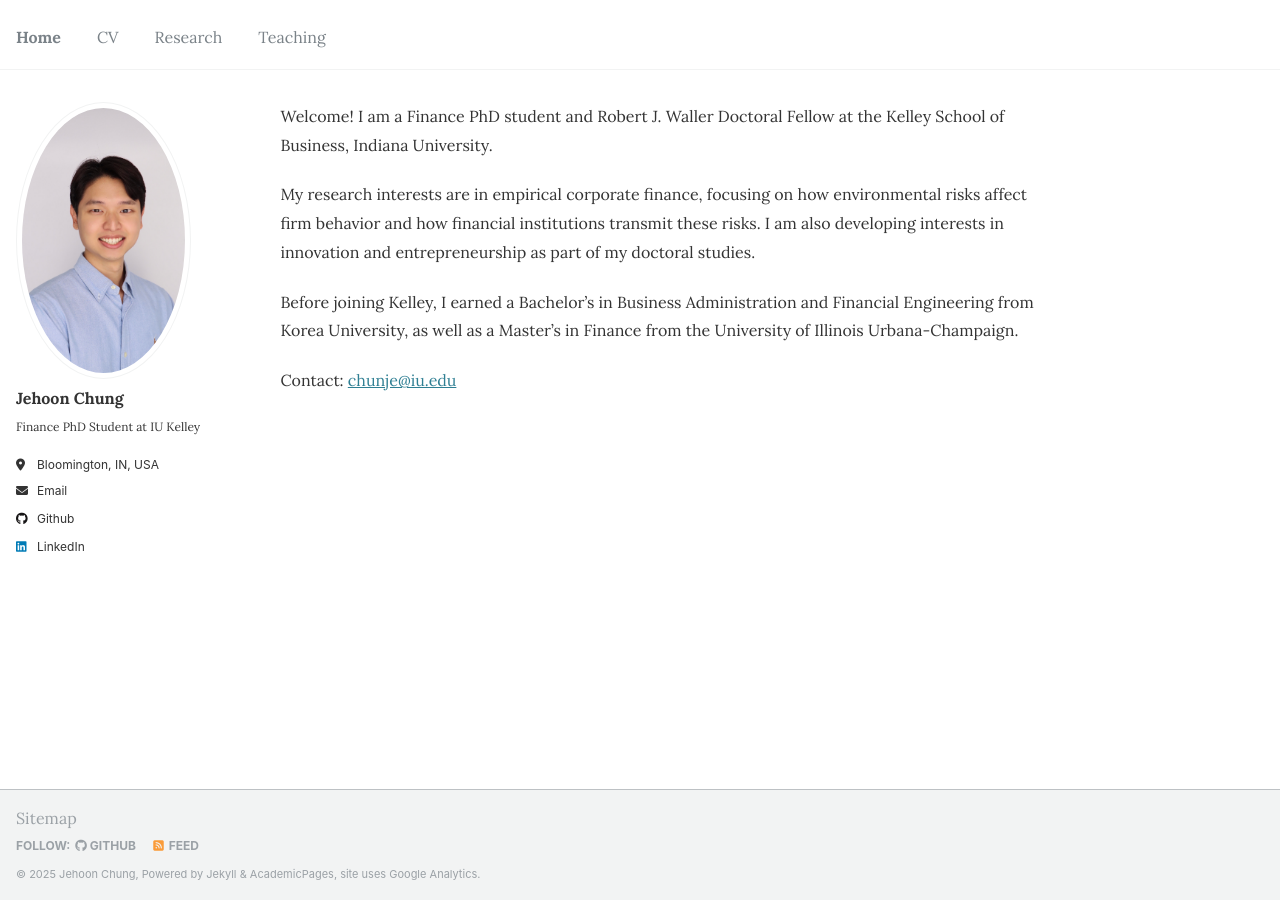
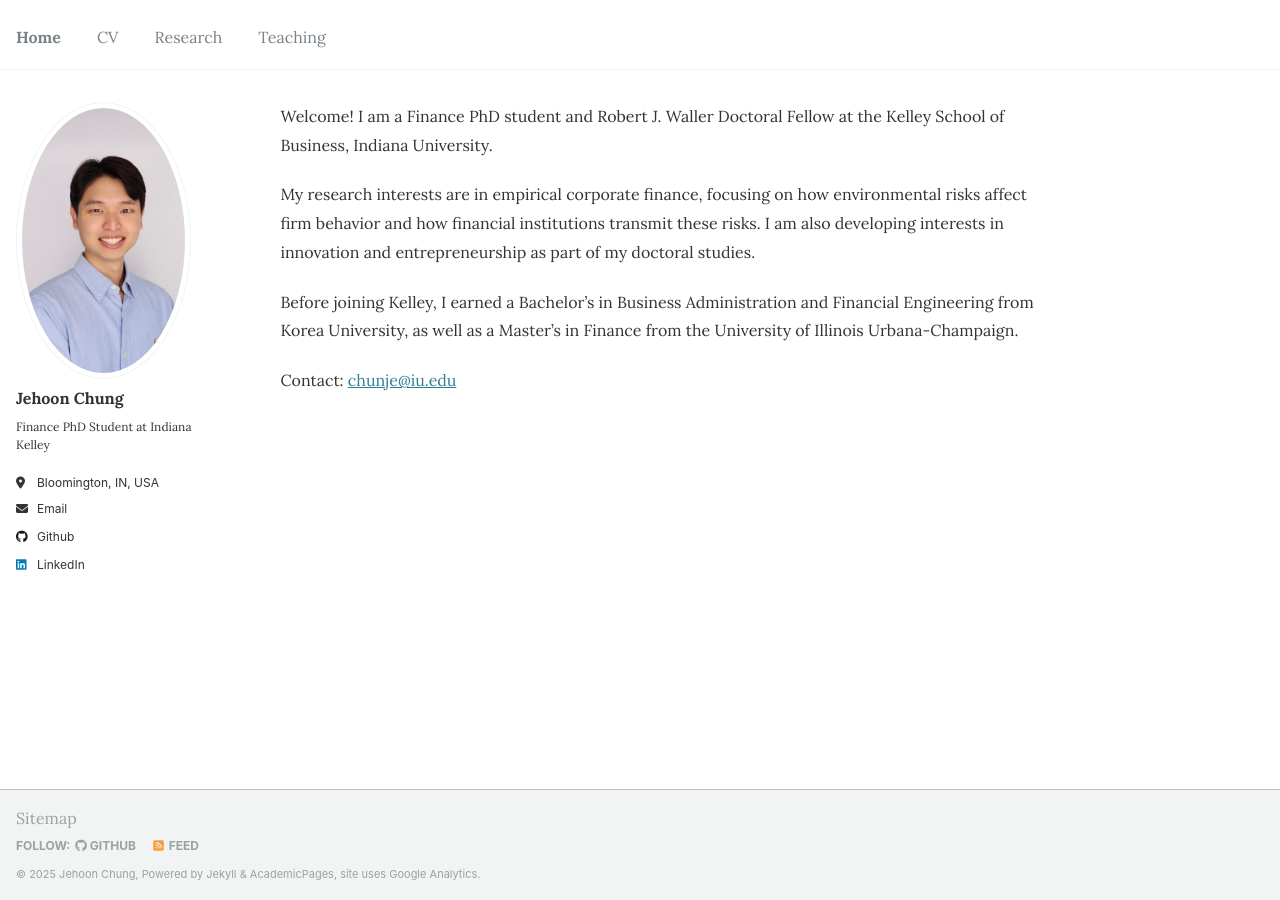
Before and after one commit to JehoonChung/jehoonchung.github.io, a Jekyll site: the page built from _pages/about.md, in a window 1280 px wide. Built offline with Jekyll 4.4.1, drawn with Linux system fonts in a browser that asks for light colours.

Commit message:
Update _config.yml

```diff
--- a/_config.yml
+++ b/_config.yml
@@ -24,7 +24,7 @@ author:
   avatar           : "jehoonpic.jpg"
   name             : "Jehoon Chung"
   pronouns         : #"he/him"
-  bio              : "Finance PhD Student at IU Kelley"
+  bio              : "Finance PhD Student at Indiana Kelley"
   location         : "Bloomington, IN, USA"
   employer         : #"Indiana University Bloomington"
   uri              : # URL
```
